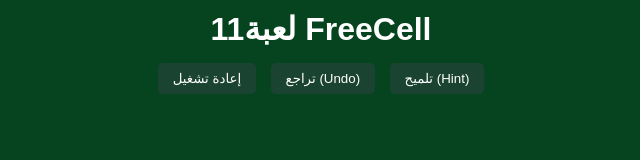
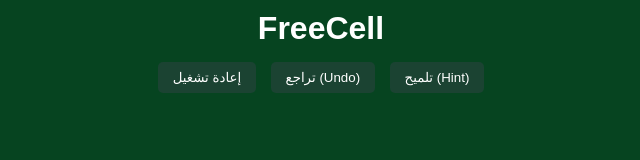
Before and after one commit to ahmed159159/freecellmonad, a plain HTML site: page index.html in a window 1280 px wide. Shown: the whole page, without its empty margins (319-959 px from the left). Drawn offline with Linux system fonts and the light colour scheme.

Commit message:
Update index.html

```diff
--- a/index.html
+++ b/index.html
@@ -2,7 +2,7 @@
 <html lang="ar">
 <head>
   <meta charset="UTF-8">
-  <title>FreeCell - 1نسخة ويب</title>
+  <title>FreeCell - نسخة ويب</title>
   <style>
     body { background:#064420; color:white; font-family:Arial; margin:0; }
     h1 { text-align:center; margin:10px; }
@@ -26,7 +26,7 @@
   </style>
 </head>
 <body>
-  <h1>لعبة11 FreeCell</h1>
+  <h1> FreeCell</h1>
   <div id="controls">
     <button onclick="restartGame()">إعادة تشغيل</button>
     <button onclick="undoMove()">تراجع (Undo)</button>
```
